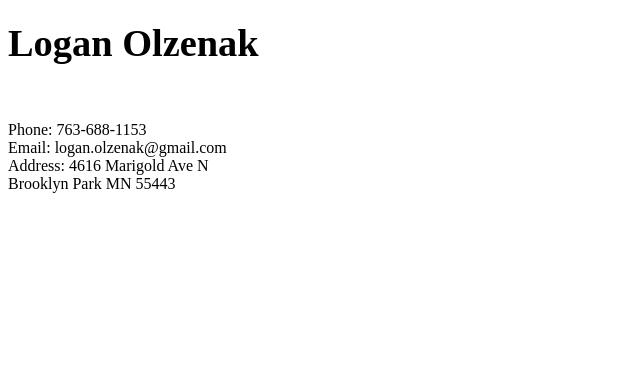
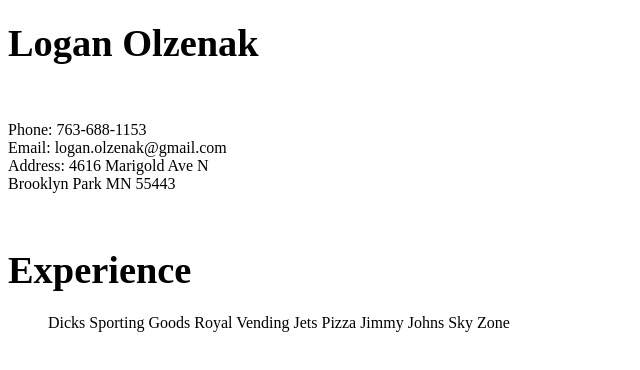
Before and after one commit to olzenaklogan/loganolzenak.github.io, a plain HTML site: page index.html in a window 1280 px wide. Shown: the whole page, without its empty margins (0-640 px from the left). Drawn offline with Linux system fonts and the light colour scheme.

Commit message:
add contact info , job history

```diff
--- a/index.html
+++ b/index.html
@@ -11,6 +11,15 @@
        Email: logan.olzenak@gmail.com<br  />
        Address: 4616 Marigold Ave N<br  />
        Brooklyn Park MN 55443
-    </p>
+    </p> <br  />
+   </div>
+   <div>
+       <h1><strong><big>Experience</big></strong></h1>
+       <ul>Dicks Sporting Goods
+           Royal Vending
+           Jets Pizza
+           Jimmy Johns
+           Sky Zone
+   </div>
  </body>
 </html>
```
